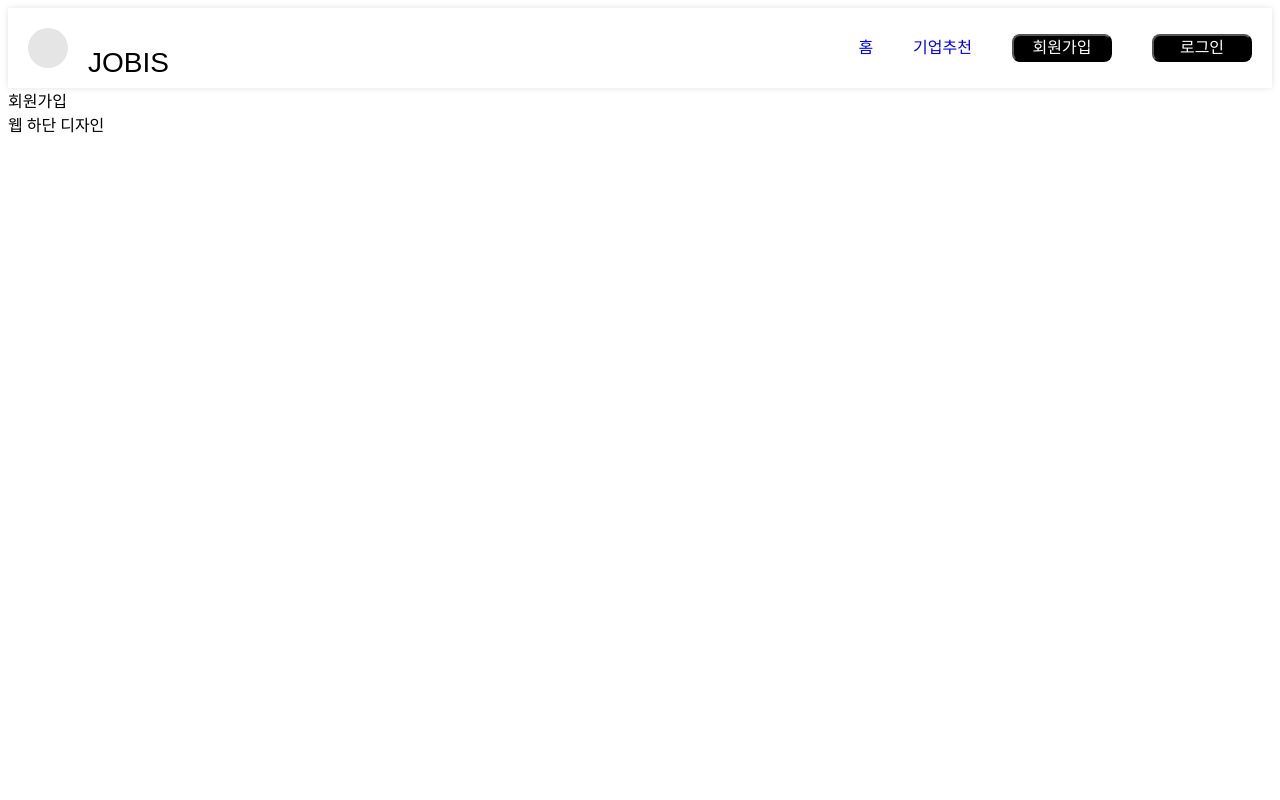
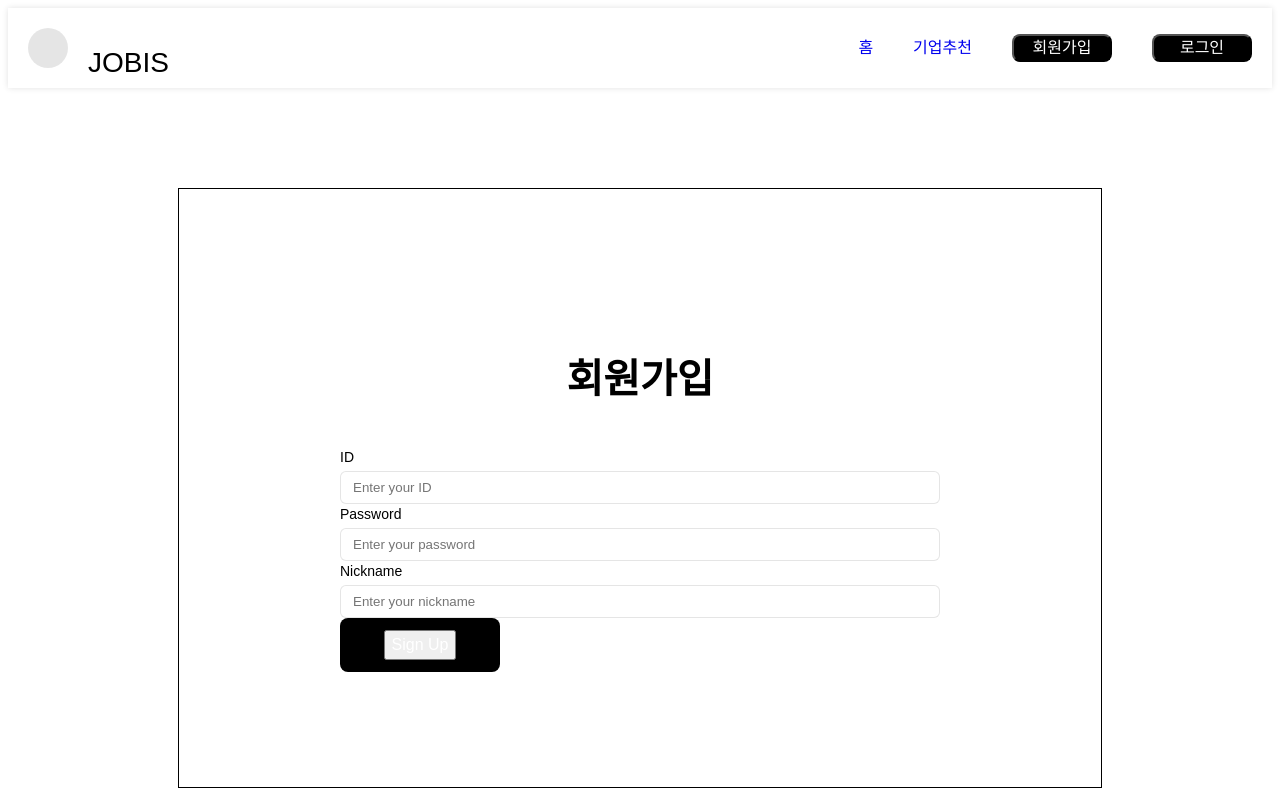
Before and after one commit to hyun-seokkk/jabis, a Vue app in the folder frontend/: page /signup in a window 1280 px wide. Shown: the top 800 px of the page. Built offline with nearby package versions, Linux system fonts and the light colour scheme.

Commit message:
[Design]: 회원가입 페이지 추가

```diff
--- a/frontend/index.html
+++ b/frontend/index.html
@@ -1,9 +1,9 @@
-<!DOCTYPE html>
+<!doctype html>
 <html lang="en">
     <head>
-    <meta charset="UTF-8">
-    <link rel="icon" href="/favicon.ico">
-    <meta name="viewport" content="width=device-width, initial-scale=1.0">
+        <meta charset="UTF-8" />
+        <link rel="icon" href="/favicon.ico" />
+        <meta name="viewport" content="width=device-width, initial-scale=1.0" />
         <title>Vite App</title>
     </head>
     <body>
--- /dev/null
+++ b/frontend/src/assets/footer.css
@@ -0,0 +1,42 @@
+.section,
+.section * {
+    box-sizing: border-box;
+    background-color: beige;
+}
+.section {
+    padding: 60px;
+    display: flex;
+    flex-direction: row;
+    gap: 60px;
+    align-items: center;
+    justify-content: center;
+    align-self: stretch;
+    flex-shrink: 0;
+    position: relative;
+    overflow: hidden;
+}
+.container {
+    display: flex;
+    flex-direction: row;
+    gap: 60px;
+    align-items: center;
+    justify-content: center;
+    flex-shrink: 0;
+    height: 100px;
+    position: relative;
+}
+
+.title {
+    color: #000000;
+    text-align: center;
+    font-family: 'Roboto-Regular', sans-serif;
+    font-size: 20px;
+    line-height: 28px;
+    font-weight: 400;
+    position: relative;
+    align-self: stretch;
+    width: 200px;
+    display: flex;
+    align-items: center;
+    justify-content: center;
+}
--- /dev/null
+++ b/frontend/src/assets/signupview.css
@@ -0,0 +1,131 @@
+.section,
+.section * {
+    box-sizing: border-box;
+}
+.section {
+    padding: 60px 170px 60px 170px;
+    display: flex;
+    flex-direction: row;
+    gap: 60px;
+    align-items: center;
+    justify-content: center;
+    align-self: stretch;
+    flex-shrink: 0;
+    height: 800px;
+    position: relative;
+    overflow: hidden;
+}
+.container {
+    border-style: solid;
+    border-color: #000000;
+    border-width: 1px;
+    display: flex;
+    flex-direction: column;
+    gap: 24px;
+    align-items: center;
+    justify-content: center;
+    flex: 1;
+    height: 600px;
+    position: relative;
+}
+.title {
+    color: #000000;
+    text-align: center;
+    font-family: 'Roboto-Bold', sans-serif;
+    font-size: 40px;
+    line-height: 48px;
+    font-weight: 700;
+    position: relative;
+    width: 520px;
+}
+.input {
+    display: flex;
+    flex-direction: column;
+    gap: 4px;
+    align-items: flex-start;
+    justify-content: center;
+    flex-shrink: 0;
+    width: 600px;
+    position: relative;
+    overflow: hidden;
+}
+.title2 {
+    color: #000000;
+    text-align: left;
+    font-family: 'Roboto-Medium', sans-serif;
+    font-size: 14px;
+    line-height: 20px;
+    font-weight: 500;
+    position: relative;
+    align-self: stretch;
+}
+.textfield {
+    background: #ffffff;
+    border-radius: 6px;
+    border-style: solid;
+    border-color: rgba(0, 0, 0, 0.1);
+    border-width: 1px;
+    padding: 8px 12px 8px 12px;
+    display: flex;
+    flex-direction: row;
+    gap: 4px;
+    align-items: center;
+    justify-content: flex-start;
+    align-self: stretch;
+    flex-shrink: 0;
+    position: relative;
+}
+.text {
+    color: rgba(0, 0, 0, 0.5);
+    text-align: left;
+    font-family: 'Roboto-Regular', sans-serif;
+    font-size: 14px;
+    line-height: 20px;
+    font-weight: 400;
+    position: relative;
+    flex: 1;
+    height: 20px;
+    text-overflow: ellipsis;
+    overflow: hidden;
+}
+.button {
+    display: flex;
+    flex-direction: column;
+    gap: 12px;
+    align-items: flex-start;
+    justify-content: flex-start;
+    flex-shrink: 0;
+    position: relative;
+    overflow: hidden;
+}
+.primary {
+    background: #000000;
+    border-radius: 8px;
+    padding: 12px;
+    display: flex;
+    flex-direction: column;
+    gap: 0px;
+    align-items: center;
+    justify-content: center;
+    flex-shrink: 0;
+    width: 160px;
+    position: relative;
+}
+.title3 {
+    color: #ffffff;
+    text-align: left;
+    font-family: 'Roboto-Medium', sans-serif;
+    font-size: 16px;
+    line-height: 24px;
+    font-weight: 500;
+    position: relative;
+}
+.vector-200 {
+    flex-shrink: 0;
+    height: 0px;
+    position: absolute;
+    right: 0px;
+    left: 0px;
+    bottom: 0px;
+    overflow: visible;
+}
--- a/frontend/src/components/Home/Footer.vue
+++ b/frontend/src/components/Home/Footer.vue
@@ -1,7 +1,15 @@
 <template>
-    <div>웹 하단 디자인</div>
+    <div class="section">
+        <div class="container">
+            <div class="title">회사명: 다잡</div>
+            <div class="title">주소: 서울시 강남구</div>
+            <div class="title">대표: 정준수</div>
+        </div>
+    </div>
 </template>
 
 <script setup></script>
 
-<style scoped></style>
+<style scoped>
+@import url('@/assets/footer.css');
+</style>
--- a/frontend/src/components/Home/LogoutHome.vue
+++ b/frontend/src/components/Home/LogoutHome.vue
@@ -1,7 +1,17 @@
 <template>
-    <div>로그아웃 홈페이지(기본 메인)</div>
+    <div>
+        <Carousel />
+        <CompanyTop10 />
+        <Top10ComapnyList />
+        <SearchList />
+    </div>
 </template>
 
-<script setup></script>
+<script setup>
+import Carousel from '@/components/Home/Carousel.vue';
+import CompanyTop10 from '@/components/Home/CompanyTop10.vue';
+import Top10ComapnyList from '@/components/Home/Top10ComapnyList.vue';
+import SearchList from '@/components/Home/SearchList.vue';
+</script>
 
 <style scoped></style>
--- a/frontend/src/views/HomeView.vue
+++ b/frontend/src/views/HomeView.vue
@@ -1,17 +1,15 @@
 <template>
     <div>
-        <Carousel />
-        <CompanyTop10 />
-        <Top10ComapnyList />
-        <SearchList />
+        <LoginHome v-if="isLogin" />
+        <LogoutHome v-else />
     </div>
 </template>
 
 <script setup>
-import Carousel from '@/components/Home/Carousel.vue';
-import CompanyTop10 from '@/components/Home/CompanyTop10.vue';
-import Top10ComapnyList from '@/components/Home/Top10ComapnyList.vue';
-import SearchList from '@/components/Home/SearchList.vue';
+import LogoutHome from '@/components/Home/LogoutHome.vue';
+import LoginHome from '@/components/Home/LoginHome.vue';
+import { ref } from 'vue';
+const isLogin = ref(false);
 </script>
 
 <style scoped></style>
--- a/frontend/src/views/Users/LoginView.vue
+++ b/frontend/src/views/Users/LoginView.vue
@@ -1,13 +1,7 @@
 <template>
-    <div>
-        회원가입 및 로그인 이동페이지
-    </div>
+    <div>로그인페이지</div>
 </template>
 
-<script setup>
+<script setup></script>
 
-</script>
-
-<style scoped>
-
-</style>
+<style scoped></style>
--- a/frontend/src/views/Users/SignupView.vue
+++ b/frontend/src/views/Users/SignupView.vue
@@ -1,7 +1,62 @@
 <template>
-    <div>회원가입</div>
+    <div class="section">
+        <div class="container">
+            <div class="title">회원가입</div>
+            <form @submit.prevent="submitForm">
+                <div class="input">
+                    <div class="title2">ID</div>
+                    <input
+                        class="textfield"
+                        type="text"
+                        v-model="userId"
+                        placeholder="Enter your ID" />
+                </div>
+                <div class="input">
+                    <div class="title2">Password</div>
+                    <input
+                        class="textfield"
+                        type="password"
+                        v-model="password"
+                        placeholder="Enter your password" />
+                </div>
+                <div class="input">
+                    <div class="title2">Nickname</div>
+                    <input
+                        class="textfield"
+                        type="text"
+                        v-model="nickname"
+                        placeholder="Enter your nickname" />
+                </div>
+                <div class="button">
+                    <div class="primary">
+                        <button type="submit" class="title3">Sign Up</button>
+                    </div>
+                </div>
+            </form>
+        </div>
+        <svg
+            class="vector-200"
+            width="1440"
+            height="1"
+            viewBox="0 0 1440 1"
+            fill="none"
+            xmlns="http://www.w3.org/2000/svg">
+            <path d="M0 1H1440" stroke="black" stroke-opacity="0.1" />
+        </svg>
+    </div>
 </template>
 
-<script setup></script>
+<script setup>
+import { ref } from 'vue';
+const userId = ref('');
+const password = ref('');
+const nickname = ref('');
 
-<style scoped></style>
+const submitForm = () => {
+    // 여기에 폼 제출 처리 로직을 추가하세요.
+};
+</script>
+
+<style scoped>
+@import url('@/assets/signupview.css');
+</style>
```
Lines whose indentation alone changed are shown as unchanged.
